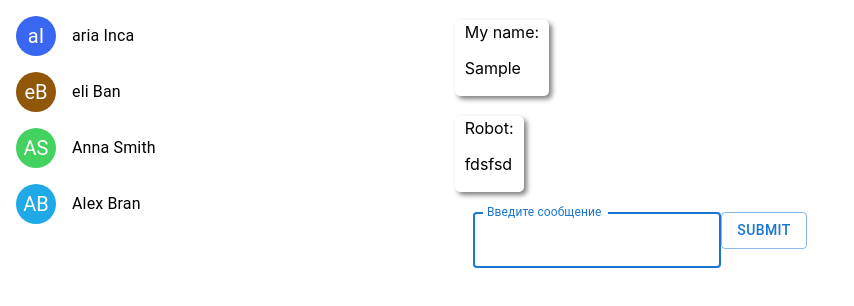
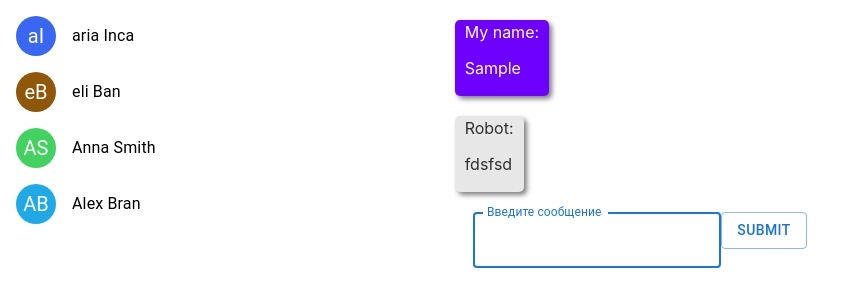
Before and after one commit to Alaya95/react-messenger, a React (Create React App) app: page / in a window 1280 px wide. Both pictures are taken after typing "Sample" into the empty fields and a click on the button "SUBMIT". Shown: the top 306 px of the page, without its empty margins (0-854 px from the left). Built offline with nearby package versions, Linux system fonts and the light colour scheme.

Commit message:
add css class

```diff
--- a/src/components/Message/Message.jsx
+++ b/src/components/Message/Message.jsx
@@ -4,7 +4,7 @@ import PropTypes from 'prop-types';
 
 export default function Message({ author, text }) {
     return (
-        <div className={"message messageTo"}>
+        <div className={"message " + (author !== 'Robot' ? "message-to" : 'message-from')}>
             <span>{author}:</span>
             <p>{text}</p>
         </div>
```
